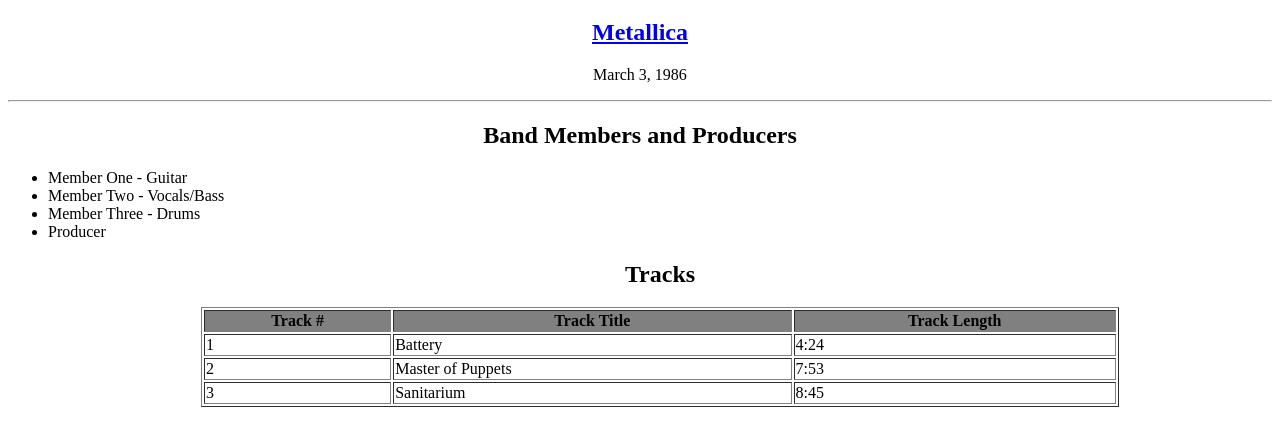
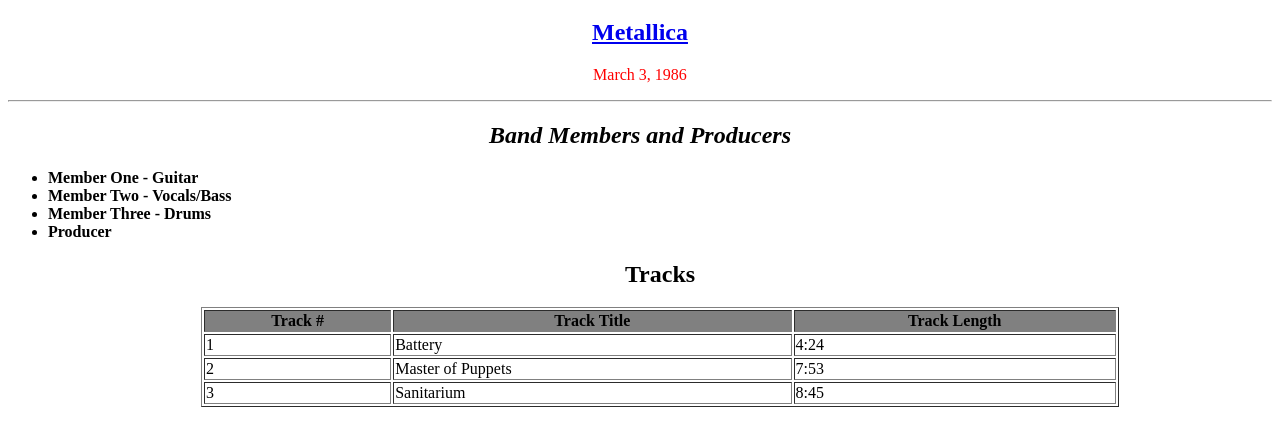
Before and after one commit to croninovative/IntroToWebDev, a plain HTML site: page Labs/albumCover.html in a window 1280 px wide. Shown: the part 373-800 px from the top of the page. Drawn offline with Linux system fonts and the light colour scheme.

Commit message:
added css elements for albumcover lab

```diff
--- /dev/null
+++ b/Labs/albumCover.css
@@ -0,0 +1,3 @@
+.bandMembers {
+    font-style: italic;
+}
--- a/Labs/albumCover.html
+++ b/Labs/albumCover.html
@@ -1,15 +1,26 @@
 <!DOCTYPE html>
 <html>
+    <head>
+        <title>Album Cover</title>
+        <style>
+        li {
+            font-weight:bold
+        }
+        </style>
+        <link href="albumCover.css"
+      rel="stylesheet"
+      type="text/css" />
+    </head>
     <body>
         <center><img src="https://upload.wikimedia.org/wikipedia/en/b/b2/Metallica_-_Master_of_Puppets_cover.jpg"></center>
         <h1 align="middle">Master of Puppets</h1>
         <a href="https://www.metallica.com/"><h2 align="middle">Metallica</h2></a>
-        <p align="middle">
+        <p align="middle" style="color:red">
             March 3, 1986
         </p>
         <hr></hr>
 
-        <h2 align="middle">Band Members and Producers</h2>
+        <h2 align="middle" class="bandMembers">Band Members and Producers</h2>
         <ul>
             <li>Member One - Guitar</li>
             <li>Member Two - Vocals/Bass</li>
```
